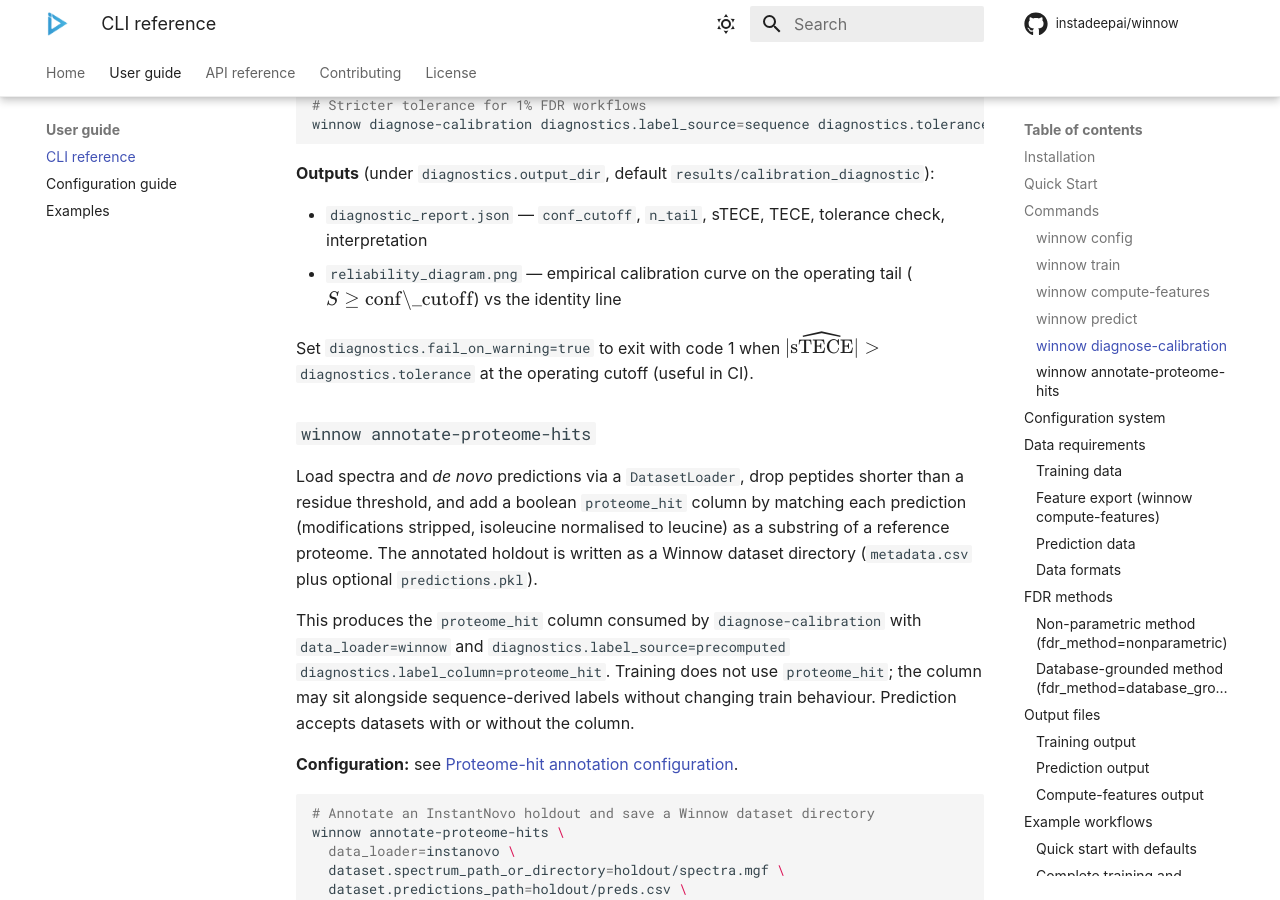
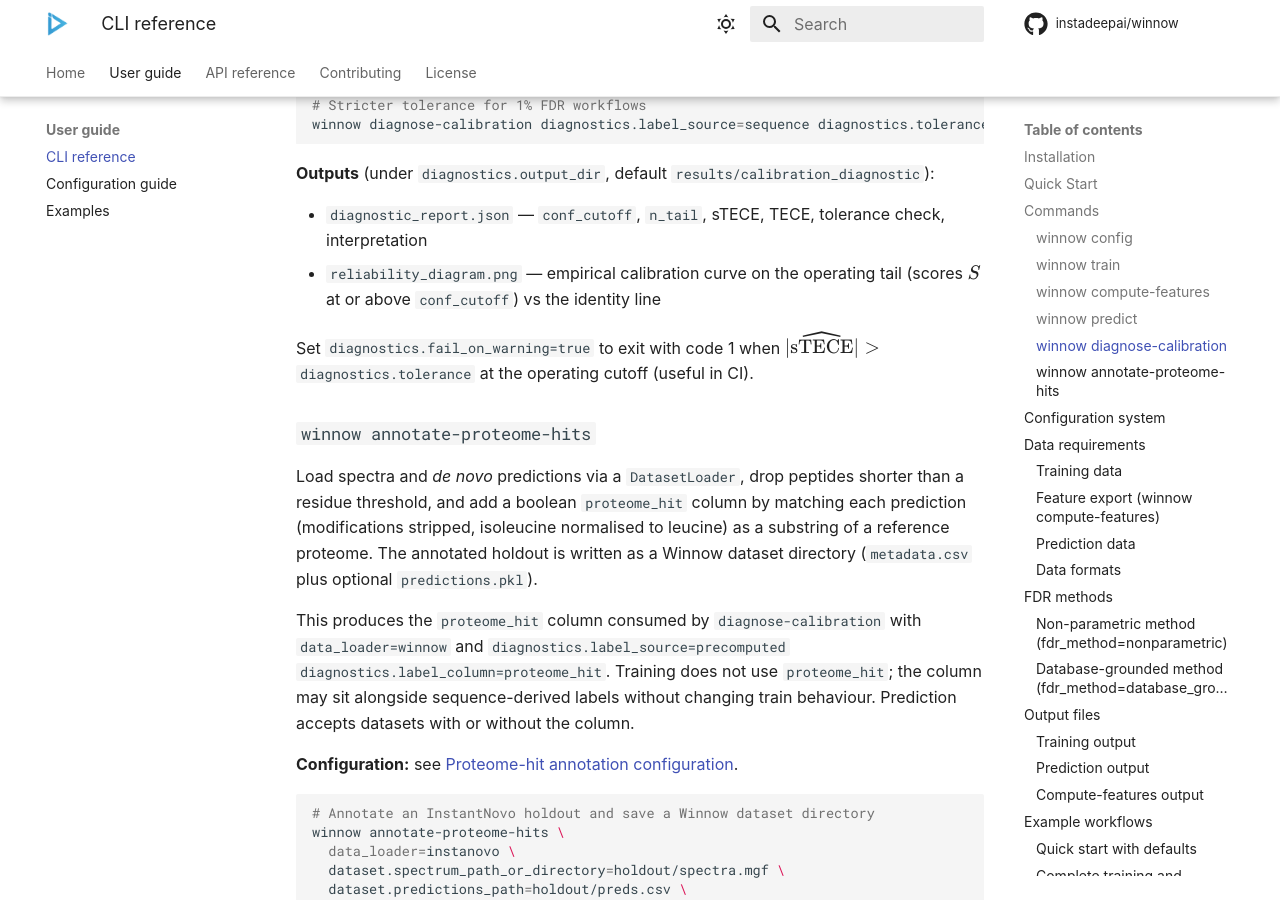
Before and after one commit to instadeepai/winnow, an MkDocs documentation site: the page built from docs/cli.md, in a window 1280 px wide and 900 px high, scrolled down 4940 px. Built offline with MkDocs 1.6.1 and Material for MkDocs 9.7.7, drawn with Linux system fonts in a browser that asks for light colours; some web fonts are replaced; comment, search, counter and statistics services are not loaded.

Commit message:
docs: fix MathJax rendering issues

```diff
--- a/docs/cli.md
+++ b/docs/cli.md
@@ -191,7 +191,7 @@ winnow diagnose-calibration diagnostics.label_source=sequence diagnostics.tolera
 **Outputs** (under `diagnostics.output_dir`, default `results/calibration_diagnostic`):
 
 - `diagnostic_report.json` — `conf_cutoff`, `n_tail`, sTECE, TECE, tolerance check, interpretation
-- `reliability_diagram.png` — empirical calibration curve on the operating tail ($S \ge \text{conf\_cutoff}$) vs the identity line
+- `reliability_diagram.png` — empirical calibration curve on the operating tail (scores $S$ at or above `conf_cutoff`) vs the identity line
 
 Set `diagnostics.fail_on_warning=true` to exit with code 1 when $|\widehat{\mathrm{sTECE}}| >$ `diagnostics.tolerance` at the operating cutoff (useful in CI).
 
```
Also changed, not shown: docs/configuration.md (+1 -1 lines).
